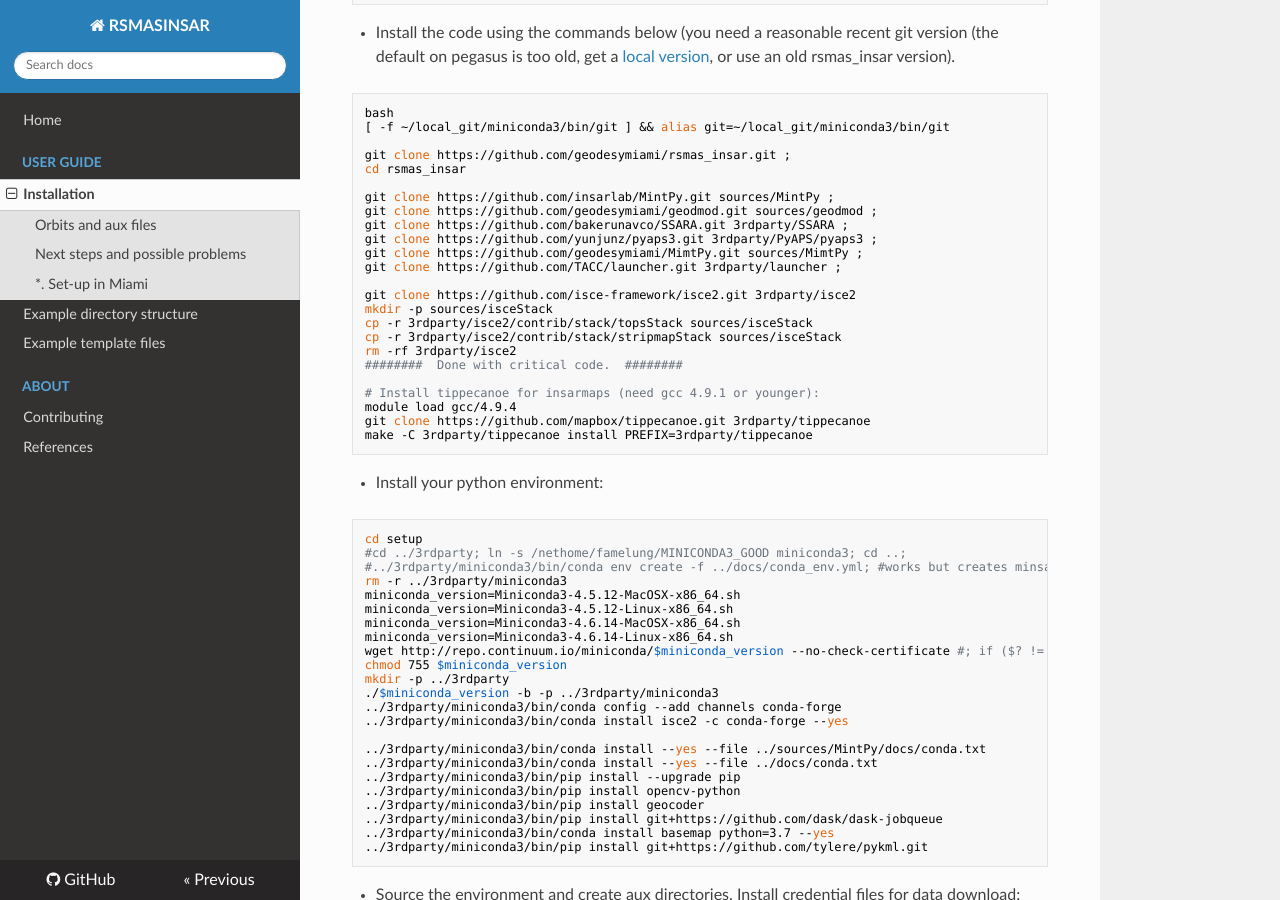
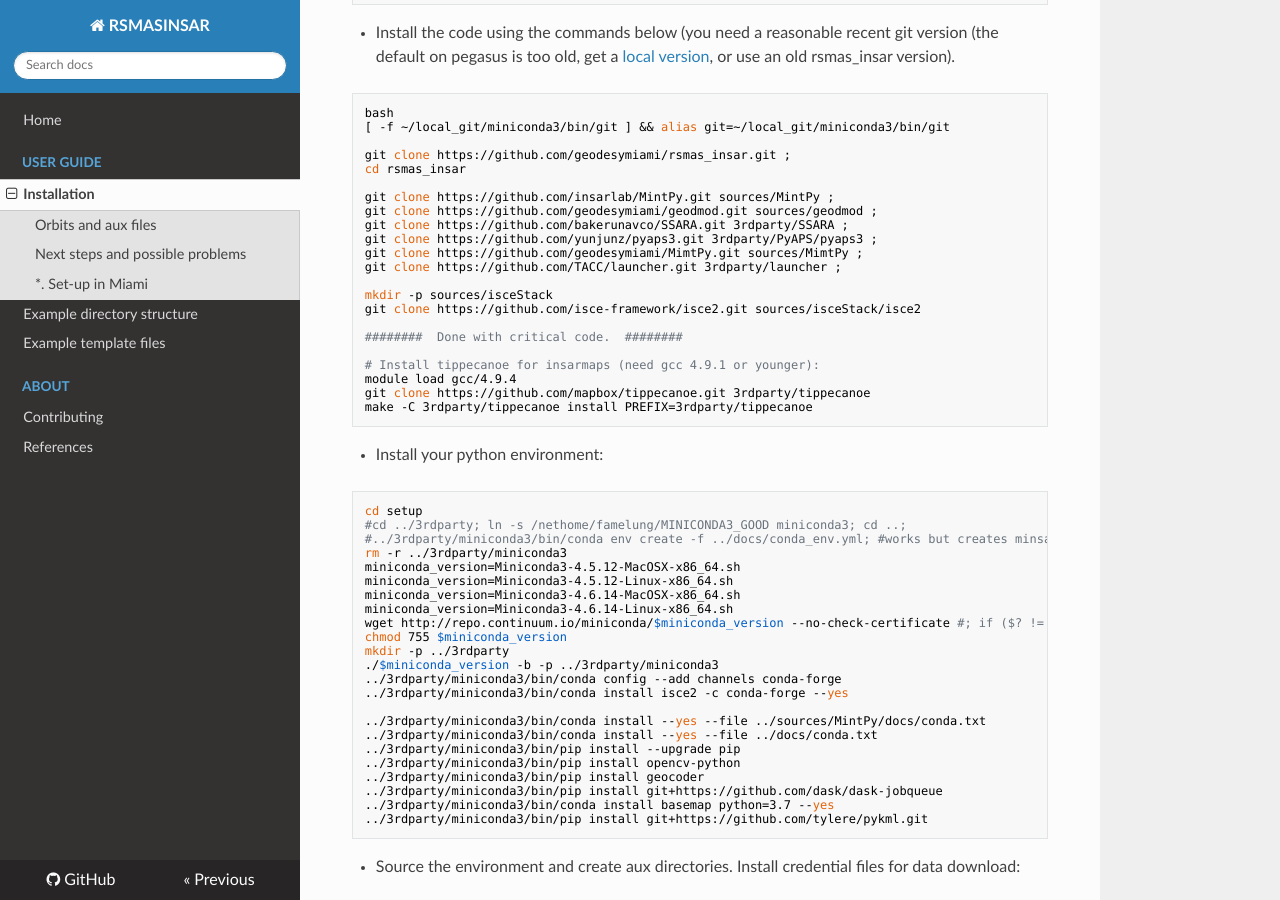
Before and after one commit to geodesymiami/rsmas_insar, an MkDocs documentation site: the page built from docs/installation.md, in a window 1280 px wide and 900 px high, scrolled down 513 px. Built offline with MkDocs 1.6.1, drawn with Linux system fonts in a browser that asks for light colours; nearby versions of some CDN libraries.

Commit message:
change topsStack path

```diff
--- a/docs/installation.md
+++ b/docs/installation.md
@@ -32,11 +32,9 @@ git clone https://github.com/yunjunz/pyaps3.git 3rdparty/PyAPS/pyaps3 ;
 git clone https://github.com/geodesymiami/MimtPy.git sources/MimtPy ;
 git clone https://github.com/TACC/launcher.git 3rdparty/launcher ;
 
-git clone https://github.com/isce-framework/isce2.git 3rdparty/isce2
 mkdir -p sources/isceStack
-cp -r 3rdparty/isce2/contrib/stack/topsStack sources/isceStack
-cp -r 3rdparty/isce2/contrib/stack/stripmapStack sources/isceStack
-rm -rf 3rdparty/isce2
+git clone https://github.com/isce-framework/isce2.git sources/isceStack/isce2
+
 ########  Done with critical code.  ########
 
 # Install tippecanoe for insarmaps (need gcc 4.9.1 or younger):
```
Also changed, not shown: 1 other file.
